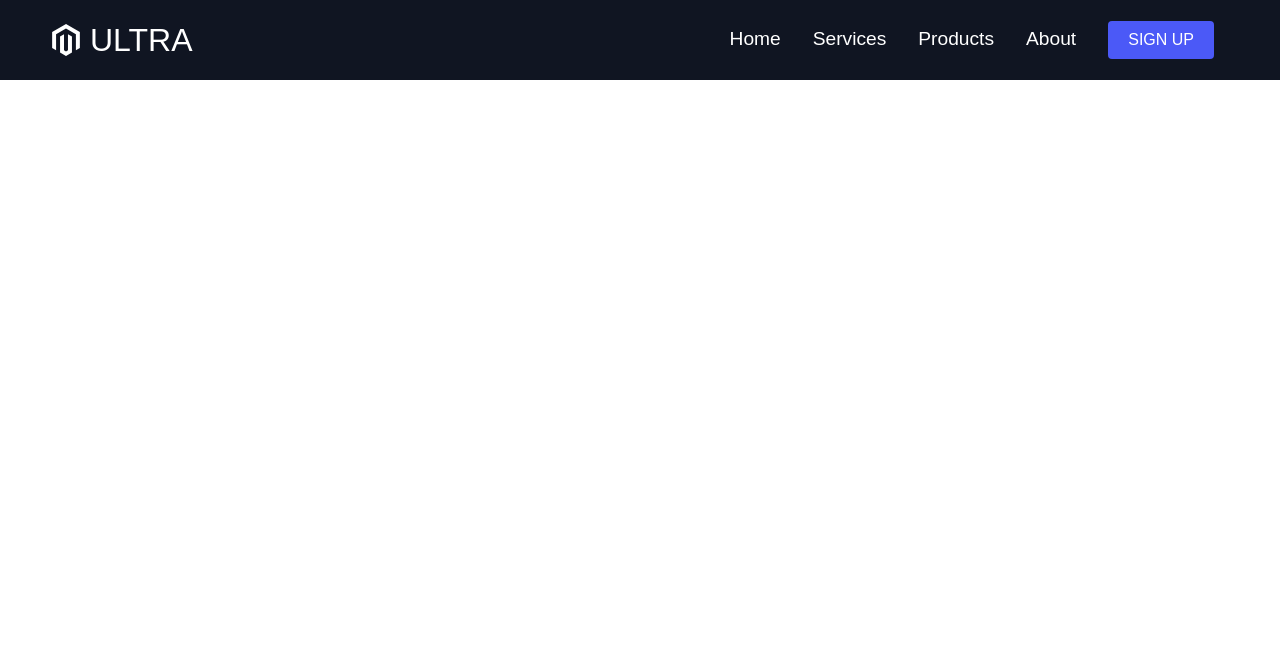
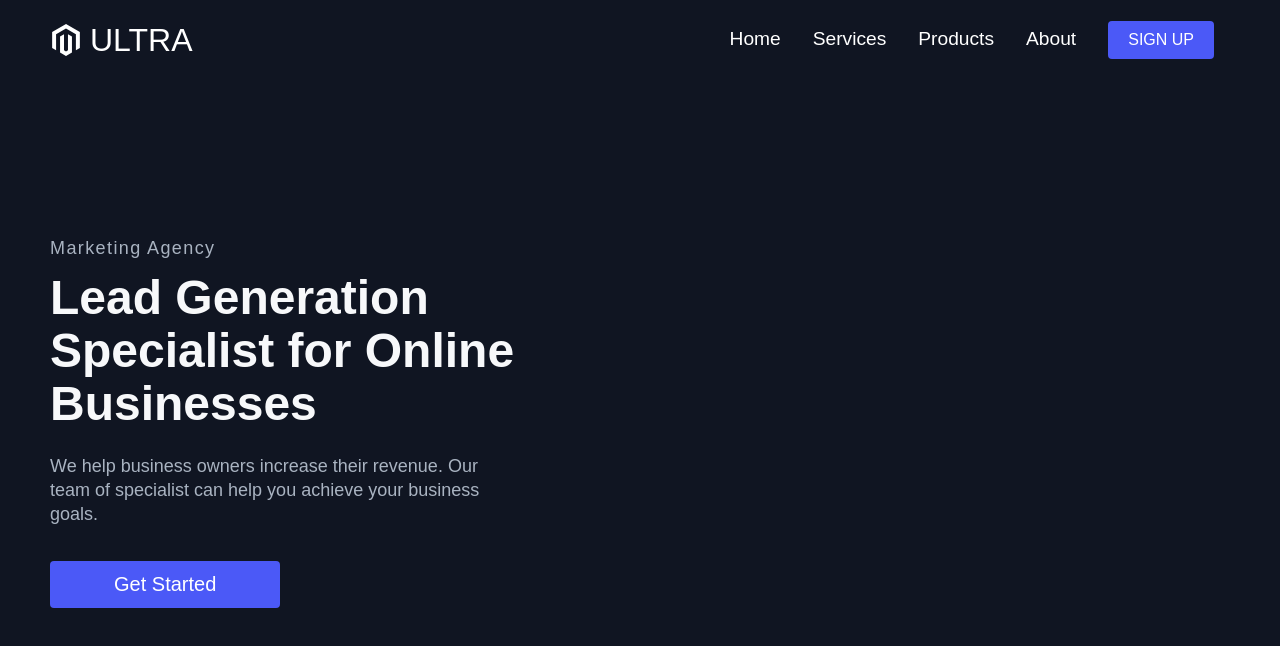
Before and after one commit to PrinceNarteh/react-app-with-styled-component, a React (Create React App) app: page / in a window 1280 px wide. Shown: the top 646 px of the page. Built offline with nearby package versions, Linux system fonts and the light colour scheme.

Commit message:
finish styling InfoSection component

```diff
--- a/src/App.tsx
+++ b/src/App.tsx
@@ -1,13 +1,17 @@
 import React from "react";
-import { BrowserRouter as Router } from "react-router-dom";
+import { BrowserRouter as Router, Route, Routes } from "react-router-dom";
 import { Navbar } from "./components";
 import GlobalStyle from "./globalStyles";
+import Home from "./pages/HomePage/Home";
 
 function App() {
   return (
     <Router>
       <GlobalStyle />
       <Navbar />
+      <Routes>
+        <Route path="/" element={<Home />} />
+      </Routes>
     </Router>
   );
 }
--- /dev/null
+++ b/src/components/InfoSection/InfoSection.elements.tsx
@@ -0,0 +1,87 @@
+import styled from "styled-components";
+import { theme } from "./../../globalStyles";
+import { InfoSectionProps } from "./InfoSection";
+
+export const InfoSec = styled.section`
+  color: ${theme.colors.light};
+  padding: 160px 0;
+  background: ${({ lightBg }: InfoSectionProps) =>
+    lightBg ? `${theme.colors.light}` : `${theme.colors.primaryColor}`};
+`;
+
+export const InfoRow = styled.div`
+  display: flex;
+  margin: 0 -15px -15px -15px;
+  flex-wrap: wrap;
+  align-items: center;
+  flex-direction: ${({ imgStart }: InfoSectionProps) =>
+    imgStart ? "row-reverse" : "row"};
+`;
+
+export const InfoColumn = styled.div`
+  flex: 1;
+  flex-basis: 50%;
+  max-width: 50%;
+  padding-left: 15px;
+  padding-right: 15px;
+  margin-bottom: 15px;
+
+  @media screen and (max-width: 768px) {
+    display: flex;
+    justify-content: center;
+    flex-basis: 100%;
+    max-width: 100%;
+  }
+`;
+
+export const TextWrapper = styled.div`
+  max-width: 540px;
+  padding-top: 0;
+  padding-bottom: 60px;
+
+  @media screen and (max-width: 768px) {
+    padding-bottom: 65px;
+  }
+`;
+
+export const TopLine = styled.div`
+  color: ${({ lightTopLine }: InfoSectionProps) =>
+    lightTopLine ? "#A9B3C1" : "#4B59F7"};
+  font-size: 18px;
+  line-height: 16px;
+  letter-spacing: 1.4px;
+  margin-bottom: 16px;
+`;
+
+export const Heading = styled.h1`
+  margin-bottom: 24px;
+  font-size: 48px;
+  line-height: 1.1;
+  color: ${({ lightText }: InfoSectionProps) =>
+    lightText ? "#f7f8fa" : "#1c2237"};
+`;
+
+export const Subtitle = styled.p`
+  max-width: 440px;
+  margin-bottom: 35px;
+  font-size: 18px;
+  line-height: 24px;
+  color: ${({ lightTextDesc }: InfoSectionProps) =>
+    lightTextDesc ? "#a9b3c1" : "#1c2237"};
+`;
+
+export const ImgWrapper = styled.div`
+  max-width: 555px;
+  display: flex;
+  justify-content: ${({ start }: InfoSectionProps) =>
+    start ? "flex-start" : "flex-end"};
+`;
+
+export const Img = styled.img`
+  padding-right: 0;
+  border: 0;
+  max-width: 100%;
+  vertical-align: middle;
+  display: inline-block;
+  max-height: 500px;
+`;
--- /dev/null
+++ b/src/components/InfoSection/InfoSection.tsx
@@ -0,0 +1,71 @@
+import { Link } from "react-router-dom";
+import { Button, Container } from "../../globalStyles";
+import {
+  Heading,
+  Img,
+  ImgWrapper,
+  InfoColumn,
+  InfoRow,
+  InfoSec,
+  Subtitle,
+  TextWrapper,
+  TopLine,
+} from "./InfoSection.elements";
+
+export interface InfoSectionProps {
+  lightBg?: boolean;
+  imgStart?: boolean;
+  lightTopLine?: boolean;
+  lightText?: boolean;
+  lightTextDesc?: boolean;
+  topLine?: string;
+  headline?: string;
+  description?: string;
+  buttonLabel?: string;
+  start?: boolean;
+  img?: string;
+  alt?: string;
+}
+
+const InfoSection = ({
+  lightBg,
+  imgStart,
+  lightTopLine,
+  lightText,
+  lightTextDesc,
+  topLine,
+  headline,
+  description,
+  buttonLabel,
+  img,
+  alt,
+  start,
+}: InfoSectionProps) => {
+  return (
+    <InfoSec lightBg={lightBg}>
+      <Container>
+        <InfoRow imgStart={imgStart}>
+          <InfoColumn>
+            <TextWrapper>
+              <TopLine lightTopLine={lightTopLine}>{topLine}</TopLine>
+              <Heading lightText={lightText}>{headline}</Heading>
+              <Subtitle lightTextDesc={lightTextDesc}>{description}</Subtitle>
+              <Link to="/sign-up">
+                <Button bigFont large primary>
+                  {buttonLabel}
+                </Button>
+              </Link>
+            </TextWrapper>
+          </InfoColumn>
+          <InfoColumn>
+            <ImgWrapper start={start}>
+              <Img src={img} alt={alt} />
+            </ImgWrapper>
+          </InfoColumn>
+        </InfoRow>
+      </Container>
+    </InfoSec>
+  );
+};
+
+export default InfoSection;
--- a/src/components/index.tsx
+++ b/src/components/index.tsx
@@ -1 +1,2 @@
 export { default as Navbar } from "./Navbar/Navbar";
+export { default as InfoSection } from "./InfoSection/InfoSection";
--- /dev/null
+++ b/src/pages/HomePage/Home.tsx
@@ -0,0 +1,12 @@
+import { InfoSection } from "../../components";
+import { homeObjectOne } from "./HomeData";
+
+const Home = () => {
+  return (
+    <>
+      <InfoSection {...homeObjectOne} />
+    </>
+  );
+};
+
+export default Home;
--- /dev/null
+++ b/src/pages/HomePage/HomeData.ts
@@ -0,0 +1,15 @@
+export const homeObjectOne = {
+  lightBg: false,
+  imgStart: false,
+  lightTopLine: true,
+  topLine: "Marketing Agency",
+  lightText: true,
+  lightTextDesc: true,
+  headline: "Lead Generation Specialist for Online Businesses",
+  buttonLabel: "Get Started",
+  description:
+    "We help business owners increase their revenue. Our team of specialist can help you achieve your business goals.",
+  start: false,
+  img: "",
+  alt: "",
+};
```
